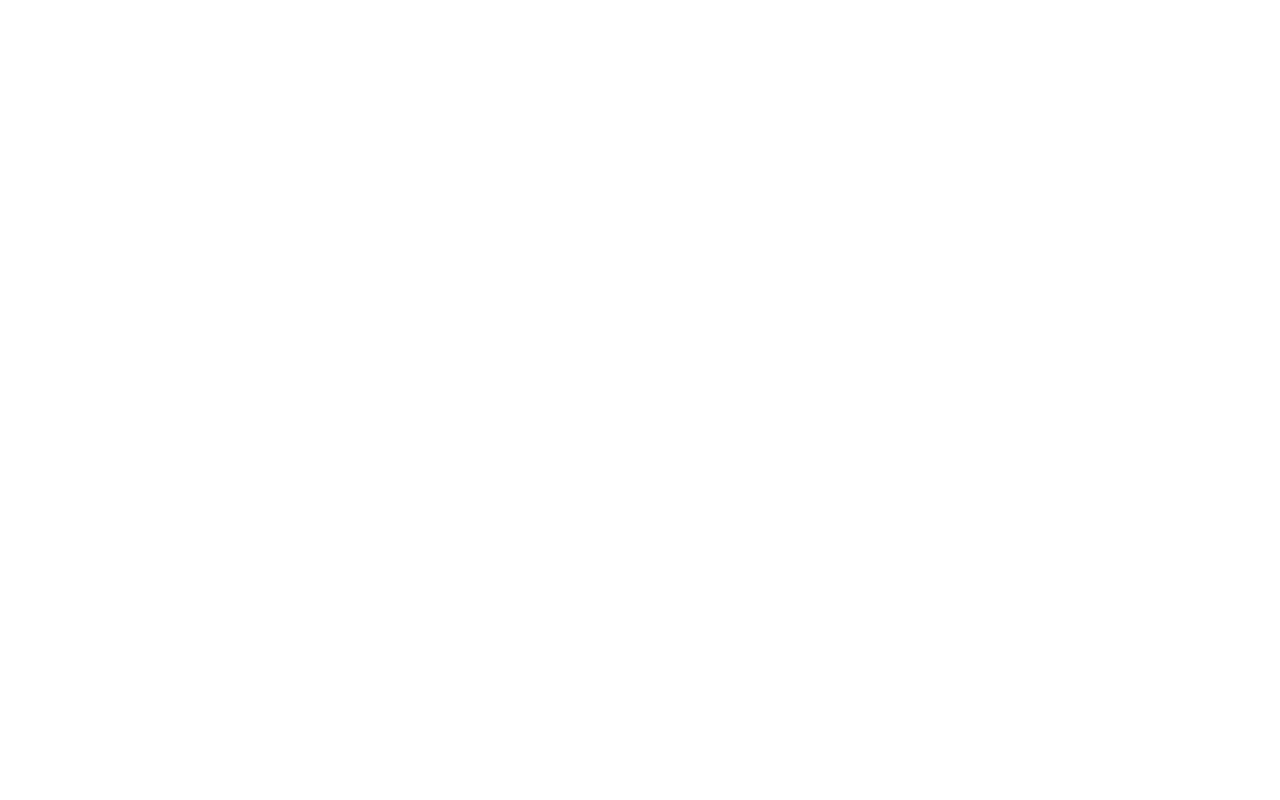
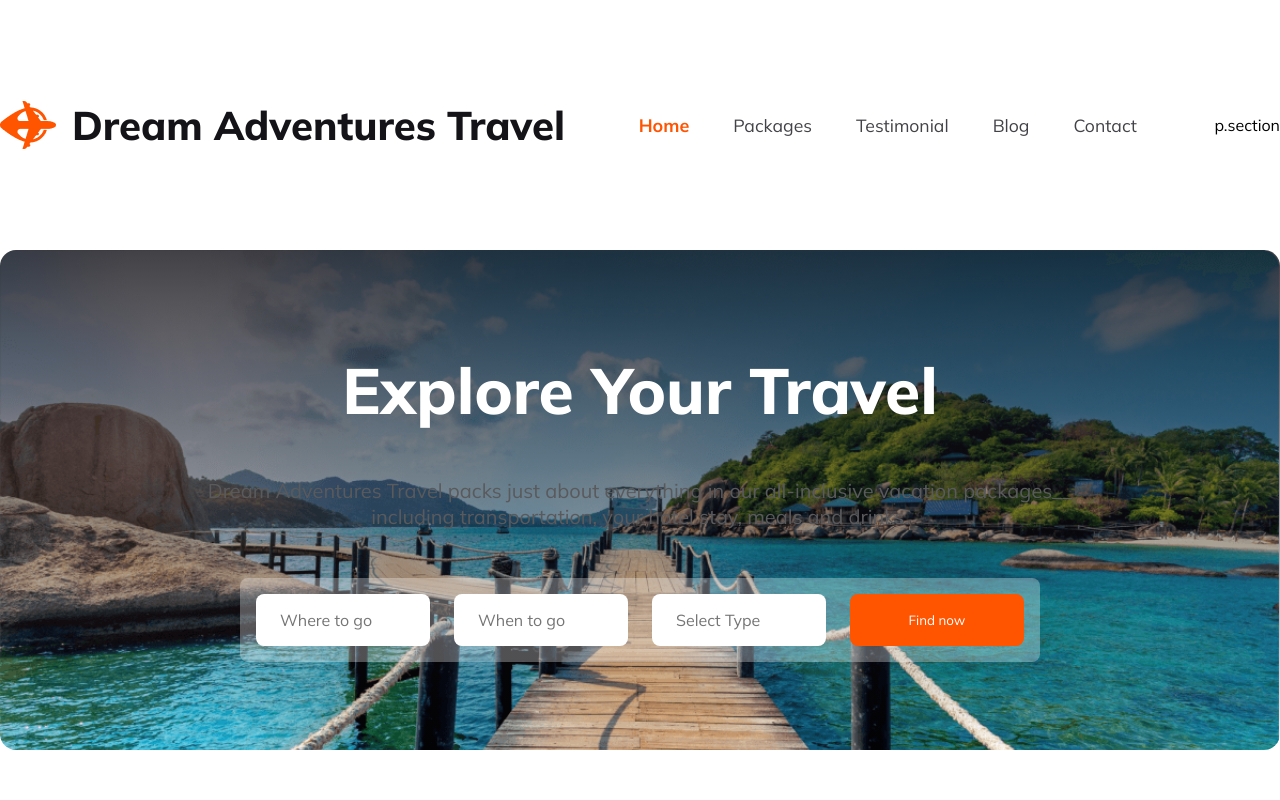
Before and after one commit to JannatulDiba123/Dream_Adventures_Travel, a plain HTML site: page index.html in a window 1280 px wide. Shown: the top 800 px of the page. Drawn offline with Linux system fonts and the light colour scheme.

Commit message:
first commit

```diff
--- a/index.html
+++ b/index.html
@@ -8,6 +8,55 @@
     <link rel="stylesheet" href="style.css">
 </head>
 <body>
+    <header>
+        <nav>
+            <div class="nav-title-container">
+                <img src="Images/Group 40071 (2).png" alt="">
+                <h3 class="section-title">Dream Adventures <span>Travel</span>
+                </h3>
+            </div>
+            <ul>
+                <li id="nav-home"><a href=""></a>Home</li>
+                <li><a href=""></a>Packages</li>
+                <li><a href=""></a>Testimonial</li>
+                <li><a href=""></a>Blog</li>
+                <li><a href=""></a>Contact</li>
+            </ul>
+            p.section
+        </nav>
+    </header>
+    <main>
+        <section class="banner">
+            <div class="banner-content-container">
+                <h1 class="banner-title">Explore Your Travel</h1>
+                <p class="banner-description section-description">Dream Adventures Travel packs just about everything in our all-inclusive vacation packages__<br>including transportation, your hotel stay, meals and drinks.</p>
+            </div>
+            <div class="input-container">
+                <input type="search" placeholder="Where to go">
+                <input type="search" placeholder="When to go">
+                <input type="search" placeholder="Select Type">
+                <button class="btn-primary">Find now</button>
+            </div>
+        </section>
+        <section class="popular-tours">
+            <div class="popular-content">
+                <h1 class="section-title">Our Popular Tours</h1>
+                <p class="section-description">Dolor sit amet consectetur. Diam volutpat neque habitasse pharetra odio sit massa. Sodales dictumst nec nibh pellentesque.</p>
+                <ul class="popular-list">
+                    <li>Tempus euismod lacus mauris dignissim quis in ultrices. Magna nullam odio neque diam. Sociis erat at</li>
+                    <li>Adipiscing ornare pellentesque mauris volutpat tortor vitae platea porta lacus. Lectus suspendisse nullam.</li>
+                    <li> Accumsan eget et turpis praesent lorem egestas enim elit bibendum. Risus at in.</li>
+                </ul>
+                <p class="section-description">Amet consectetur. Vulputate commodo felis molestie risus ornare nulla amet et. Libero commodo sagittis dignissim adipiscing quis. Habitant adipiscing risus natoque aliquet. Id bibendum nunc senectus semper tincidunt. </p>
+                <button class="btn-primary">Read More</button>
+            </div>
+            <div class="popular-img-container">
+                <img src="Images/Rectangle 4.png" alt="">
+            </div>
+        </section>
+    </main>
+    <footer>
 
+    </footer>
 </body>
 </html>
--- a/style.css
+++ b/style.css
@@ -0,0 +1,127 @@
+@import url('https://fonts.googleapis.com/css2?family=Mulish:ital,wght@0,200..1000;1,200..1000&display=swap');
+
+/* shared styles */
+
+* {
+    font-family: 'Mulish', sans-serif;
+    font-weight: weight;
+    font-style: normal;
+    margin: 0;
+}
+body{
+    max-width: 1440px;
+    margin: 100px auto;
+}
+
+/* header related styles */
+.nav-title-container{
+    display: flex;
+    gap: 16px;
+    align-items: center;
+}
+nav{
+    display: flex;
+    justify-content: space-between;
+    align-items: center;
+}
+.nav-title{
+    color: #131318;
+    font-size: 2.25rem;
+    font-weight: 800;
+}
+.nav-title > span{
+    color: #FF5400;
+    font-size: 36px;
+    }
+nav > ul{
+    display: flex;
+}
+nav li{
+    list-style: none;
+    font-size: 1.1rem;
+    margin-right: 44px;
+    color: #424247;
+}
+
+#nav-home{
+    color: #FF5400;
+    font-size: 18px;
+    font-weight: 700;
+}
+
+/* banner related styles */
+
+.banner{
+    background-image: linear-gradient(180deg, rgba(19, 19, 24, 0.80) 0%, rgba(19, 19, 24, 0.00) 100%), url("Images/Group\ 13\ \(1\)\ \(1\).png");
+    background-size: cover;
+    border-radius: 16px;
+    background-repeat: no-repeat;
+    height: 500px;
+    margin-top: 100px;
+    text-align: center;
+}
+.banner-content-container{
+    padding-top: 100px;
+    padding-bottom: 48px;
+}
+.banner-title{
+    color: #FFF;
+    font-size: 4rem;
+    font-weight: 800;
+    padding-bottom: 24px;;
+}
+.banner-description{
+    color: #FFF;
+    font-weight: 400;
+    line-height: 26px;
+    font-size: 1.25rem;
+}
+.input-container{
+    display: inline-flex;
+    padding: 16px;
+    align-items: flex-start;
+    gap: 24px;
+    border-radius: 8px;
+    background: rgba(255, 255, 255, 0.30);
+}
+.input-container input{
+    width: 174px;
+    height: 52px;
+    border-radius: 8px;
+    background: #FFF;
+    border: 0;
+    padding-left: 1.5em;
+    color: rgba(19, 19, 24, 0.50);
+    font-size: 1rem;
+}
+.btn-primary{
+    width: 174px;
+    height: 52px;
+    border-radius: 8px;
+    background: #FF5400;
+    border: 0;
+    color: #FFF;
+}
+
+/* popular tours related styles */
+
+.popular-tours{
+    display: flex;
+    gap: 100px;
+    margin-top: 100px;
+}
+.section-title{
+    color: #131318;
+    font-size: 2.5rem;
+    font-weight: 800;
+}
+.section-description{
+    color: #5A5A5D;
+    font-size: 1.25rem;
+    margin-top: 24px;
+}
+.popular-list li{
+    color: rgba(19, 19, 24, 0.70);
+    font-size: 1.25rem;
+    margin-top: 24px;
+}
```
